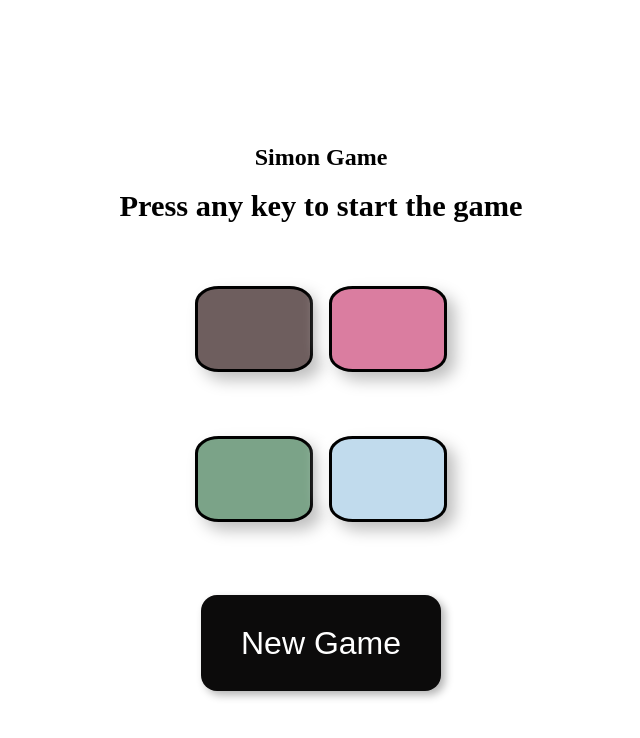
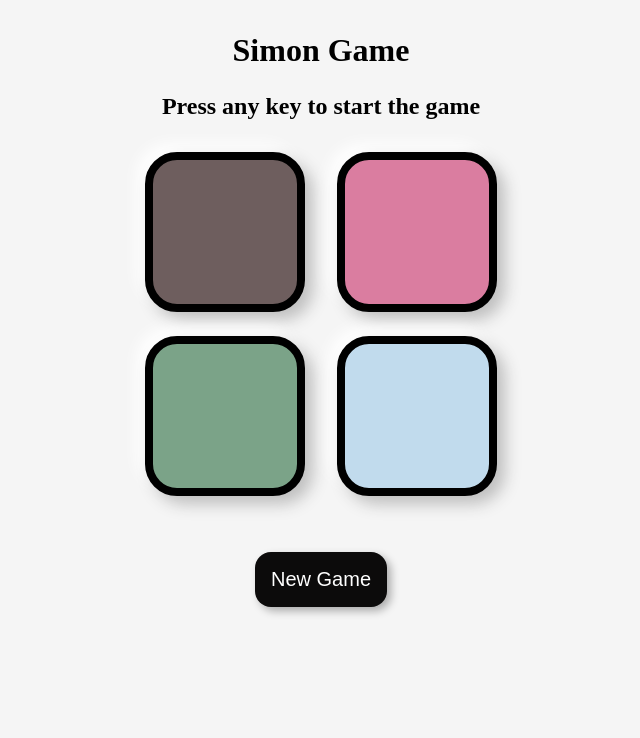
Before and after one commit to student-princevishwakarma/Projects, a plain HTML site: page Simon-Say-Game/Simon Say Game.html in a window 1280 px wide. Shown: the whole page, without its empty margins (319-959 px from the left). Drawn offline with Linux system fonts and the light colour scheme.

Commit message:
Edit CSS

```diff
--- a/Simon-Say-Game/Simon Say Game.css
+++ b/Simon-Say-Game/Simon Say Game.css
@@ -4,7 +4,7 @@
 
 body{
     text-align: center;
-
+    background-color: whitesmoke;
 }
 
 h1{
@@ -96,7 +96,7 @@ h2{
     padding: 1rem;
     font-size: 1.25rem;
     background-color: rgb(12, 11, 11);
-    color: white;
+    color: rgb(255, 255, 255);
     border-radius: 1rem;
     border: none;
     box-shadow: 4px 4px 8px rgba(0, 0, 0, 0.3);
@@ -118,108 +118,3 @@ h2{
         margin: 1rem 0.5rem;
     }
 }
-/* ipad */
-@media (min-width:720px){
-    body{
-        margin: 18vmin 10vmin 0 10vmin;
-    }
-    h1{
-        font-size: 4rem;
-    }
-    h2{
-        position: relative;
-        top: 10px;
-        font-size: 1.9rem;
-    }
-    .btn{
-        height: 29vmin;
-        width: 29vmin;
-        margin: 4rem 0.5rem;
-    }
-    #new-game{
-        margin: 0;
-        position:relative;
-        top: 15px;
-        height: 6rem;
-        width: 15rem;
-        font-size: 2rem;
-    }
-    #reset-btn{
-        margin: 0;
-        position:relative;
-        top: 15px;
-        height: 6rem;
-        width: 15rem;
-        font-size: 2rem;
-    }
-}
-
-/* laptop */
-@media (min-width:1024px){
-    body{
-        margin: 18vmin 10vmin 0 10vmin;
-    }
-    h1{
-        font-size: 4rem;
-    }
-    h2{
-        position: relative;
-        top: 10px;
-        font-size: 1.9rem;
-    }
-    .btn{
-        height: 29vmin;
-        width: 29vmin;
-        margin: 4rem 0.5rem;
-    }
-    #new-game{
-        margin: 0;
-        position:relative;
-        top: 15px;
-        height: 6rem;
-        width: 15rem;
-        font-size: 2rem;
-    }
-    #reset-btn{
-        margin: 0;
-        position:relative;
-        top: 15px;
-        height: 6rem;
-        width: 15rem;
-        font-size: 2rem;
-    }
-
-}
-
-@media (orientation: landscape) {
-    *{
-        margin:0;
-        padding: 0;
-        font-size: 1rem;
-    }
-    h1{
-        margin:0.75rem 0 0.5rem 0;
-        font-size: 1.5rem;
-    }
-    h2{
-        margin:0.25rem 0 0.5rem 0;
-    }
-    .container{
-        margin:0;
-    }
-    .btn{
-        height: 5rem;
-        width: 7rem;
-        border: 3px solid black
-    }
-    #new-game{
-        margin: 0;
-        position:relative;
-        top: 9px;
-    }
-    #reset-btn{
-        margin: 0;
-        position:relative;
-        top: 9px;
-    }
-}
```
